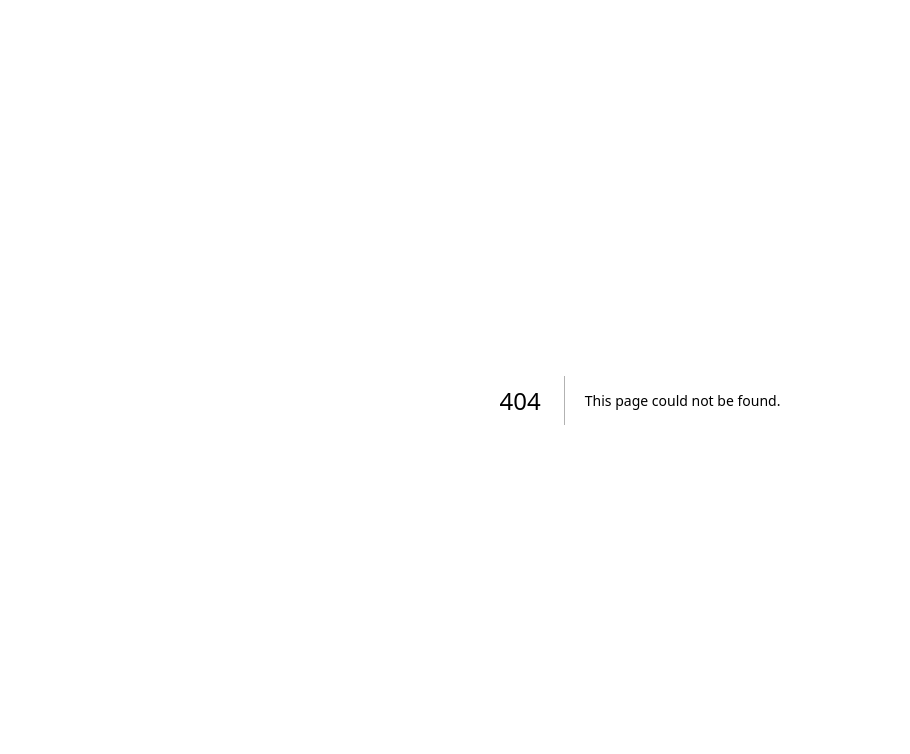
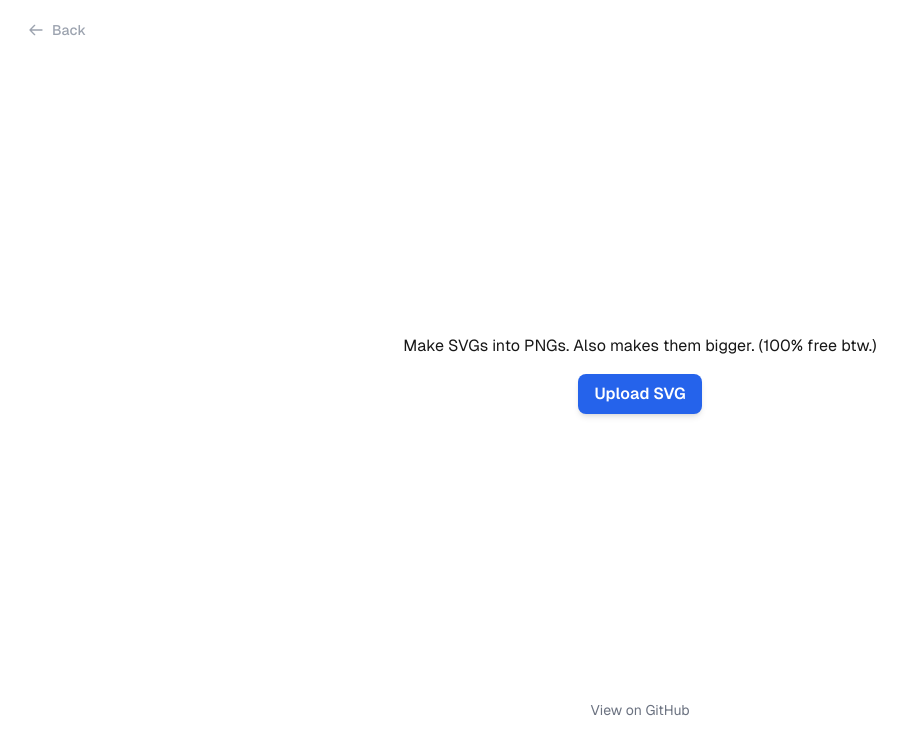
Before and after one commit to t3dotgg/quickpic, a Next.js app: page /svg-to-png in a window 1280 px wide. Before the commit this address had no page. Shown: the top 754 px of the page, without its empty margins (0-910 px from the left). Built offline with nearby package versions, Linux system fonts and the light colour scheme.

Commit message:
Make actual home page I guess

```diff
--- /dev/null
+++ b/src/app/(tools)/layout.tsx
@@ -0,0 +1,53 @@
+import Link from "next/link";
+
+function BackButton() {
+  return (
+    <div className="fixed top-4 left-4 z-50">
+      <Link
+        href="/"
+        className="px-3 py-1 text-gray-400 hover:text-gray-200 text-sm font-medium rounded-md transition-colors duration-200 flex items-center gap-2"
+      >
+        <svg
+          xmlns="http://www.w3.org/2000/svg"
+          className="h-4 w-4"
+          fill="none"
+          viewBox="0 0 24 24"
+          stroke="currentColor"
+        >
+          <path
+            strokeLinecap="round"
+            strokeLinejoin="round"
+            strokeWidth={2}
+            d="M10 19l-7-7m0 0l7-7m-7 7h18"
+          />
+        </svg>
+        Back
+      </Link>
+    </div>
+  );
+}
+
+export default function ToolsLayout({
+  children,
+}: {
+  children: React.ReactNode;
+}) {
+  return (
+    <div className="flex flex-col justify-between min-h-screen p-8 sm:p-20 font-[family-name:var(--font-geist-sans)]">
+      <BackButton />
+      <main className="flex-grow flex flex-col items-center justify-center">
+        {children}
+      </main>
+      <footer className="text-center text-sm text-gray-500 mt-8">
+        <a
+          href="https://github.com/t3dotgg/quickpic"
+          target="_blank"
+          rel="noopener noreferrer"
+          className="hover:underline"
+        >
+          View on GitHub
+        </a>
+      </footer>
+    </div>
+  );
+}
--- a/src/app/svg-fixer.tsx
+++ b/src/app/(tools)/svg-to-png/page.tsx
@@ -174,7 +174,7 @@ function SaveAsPngButton({
   );
 }
 
-export function SVGTool() {
+export default function SVGTool() {
   const { svgContent, imageMetadata, handleFileUpload, cancel } =
     useFileUploader();
 
@@ -184,8 +184,7 @@ export function SVGTool() {
     return (
       <div className="flex flex-col p-4 gap-4">
         <p className="text-center">
-          This tool makes SVGs bigger. Upload an SVG below. It doesn&apos;t cost
-          money because that&apos;s dumb.
+          Make SVGs into PNGs. Also makes them bigger. (100% free btw.)
         </p>
         <div className="flex justify-center">
           <label className="cursor-pointer inline-flex items-center px-4 py-2 bg-blue-600 text-white font-semibold rounded-lg shadow-md hover:bg-blue-700 focus:outline-none focus:ring-2 focus:ring-blue-500 focus:ring-opacity-75 transition-colors duration-200 gap-2">
--- a/src/app/page.tsx
+++ b/src/app/page.tsx
@@ -1,10 +1,25 @@
-import { SVGTool } from "./svg-fixer";
+import Link from "next/link";
 
 export default function Home() {
   return (
     <div className="flex flex-col justify-between min-h-screen p-8 sm:p-20 font-[family-name:var(--font-geist-sans)]">
       <main className="flex-grow flex flex-col items-center justify-center">
-        <SVGTool />
+        <div>
+          Hi. I&apos;m{" "}
+          <a
+            href="https://twitter.com/t3dotgg"
+            target="_blank"
+            rel="noopener noreferrer"
+            className="hover:underline"
+          >
+            Theo
+          </a>
+          . I built these tools because I was annoyed they did not exist.
+        </div>
+        <div className="mt-4"></div>
+        <Link href="/svg-to-png" className="text-blue-500 hover:underline">
+          SVG to PNG converter
+        </Link>
       </main>
       <footer className="text-center text-sm text-gray-500 mt-8">
         <a
```
